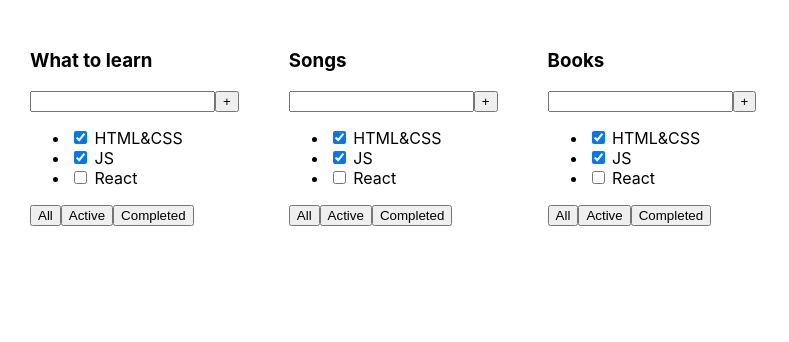
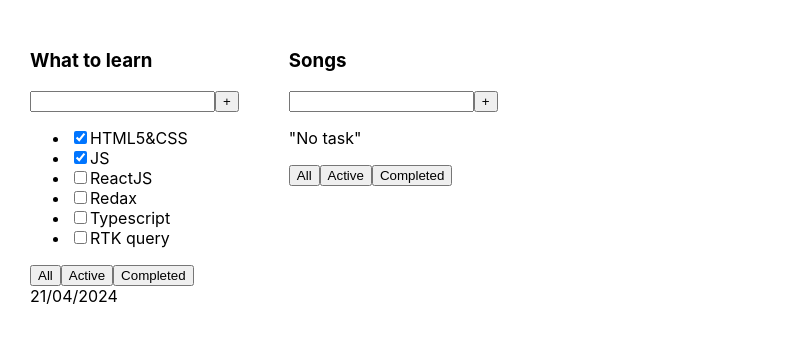
Before and after one commit to VictorREDrudko/to-do-list, a React (Create React App) app: page / in a window 1280 px wide. Shown: the top 342 px of the page, without its empty margins (0-789 px from the left). Built offline with nearby package versions, Linux system fonts and the light colour scheme.

Commit message:
feat: add props

```diff
--- a/public/index.html
+++ b/public/index.html
@@ -27,7 +27,6 @@
     <title>React App</title>
   </head>
   <body>
-    <noscript>You need to enable JavaScript to run this app.</noscript>
     <div id="root"></div>
     <!--
       This HTML file is a template.
--- a/src/App.tsx
+++ b/src/App.tsx
@@ -1,13 +1,63 @@
 import React from 'react';
 import './App.css';
-import { Todolist } from './components/Todolist';
+import { TaskType, Todolist } from './components/Todolist';
 
 function App() {
+  const tasks1: Array<TaskType> = [
+    {
+      id: 1,
+      title: "HTML5&CSS",
+      isDone: true,
+    },
+    {
+      id: 2,
+      title: "JS",
+      isDone: true,
+    },
+    {
+      id: 3,
+      title: "ReactJS",
+      isDone: false,
+    },
+    {
+      id: 4,
+      title: "Redax",
+      isDone: false,
+    },
+    {
+      id: 5,
+      title: "Typescript",
+      isDone: false,
+    },
+    {
+      id: 6,
+      title: "RTK query",
+      isDone: false,
+    },
+  ]
+
+  const tasks2: Array<TaskType> = [
+    // {
+    //   id: 1,
+    //   title: "Hello world",
+    //   isDone: true,
+    // },
+    // {
+    //   id: 2,
+    //   title: "I'm happy",
+    //   isDone: false,
+    // },
+    // {
+    //   id: 3,
+    //   title: "Yooh",
+    //   isDone: false,
+    // },
+  ]
+
     return (
         <div className="App">
-          <Todolist title={"What to learn"}/>
-          <Todolist title={"Songs"}/>
-          <Todolist title={"Books"}/>
+          <Todolist title={"What to learn"} tasks={tasks1} date="21/04/2024"/>
+          <Todolist title={"Songs"} tasks={tasks2}/>
         </div>
     );
 }
--- /dev/null
+++ b/src/components/Button.tsx
@@ -0,0 +1,9 @@
+type ButtonPropsType = {
+  title: string
+}
+
+export const Button = ({ title } : ButtonPropsType) => {
+  return (
+    <button>{title}</button>
+  )
+}
--- a/src/components/Todolist.tsx
+++ b/src/components/Todolist.tsx
@@ -1,27 +1,46 @@
+import { Button } from "./Button"
+
+export type TaskType = {
+  id: number,
+  title: string,
+  isDone: boolean,
+}
+
 type TodolistPropsType = {
-  title: string,
+  title: string
+  tasks: TaskType[]
+  date?: string
 }
 
 //                       деструктурирующее присваивание
-export const Todolist = ({ title }: TodolistPropsType) => {
+export const Todolist = ({ title, tasks, date }: TodolistPropsType) => {
 
   return (
     <div>
       <h3>{title}</h3>
       <div>
           <input/>
-          <button>+</button>
+          <Button title={"+"}/>
       </div>
-      <ul>
-          <li><input type="checkbox" checked={true}/> <span>HTML&CSS</span></li>
-          <li><input type="checkbox" checked={true}/> <span>JS</span></li>
-          <li><input type="checkbox" checked={false}/> <span>React</span></li>
-      </ul>
+      {tasks.length === 0 ? (<p>"No task"</p>) : (
+        <ul>
+          {tasks.map((task) => {
+            // debugger
+            return (
+              <li key={task.id}>
+                <input type="checkbox" checked={task.isDone}/>
+                <span>{task.title}</span>
+              </li>
+            )
+          })}
+        </ul>
+      )}
       <div>
-          <button>All</button>
-          <button>Active</button>
-          <button>Completed</button>
+          <Button title={"All"}/>
+          <Button title={"Active"}/>
+          <Button title={"Completed"}/>
       </div>
+      <div>{date}</div>
     </div>
   )
 }
```
